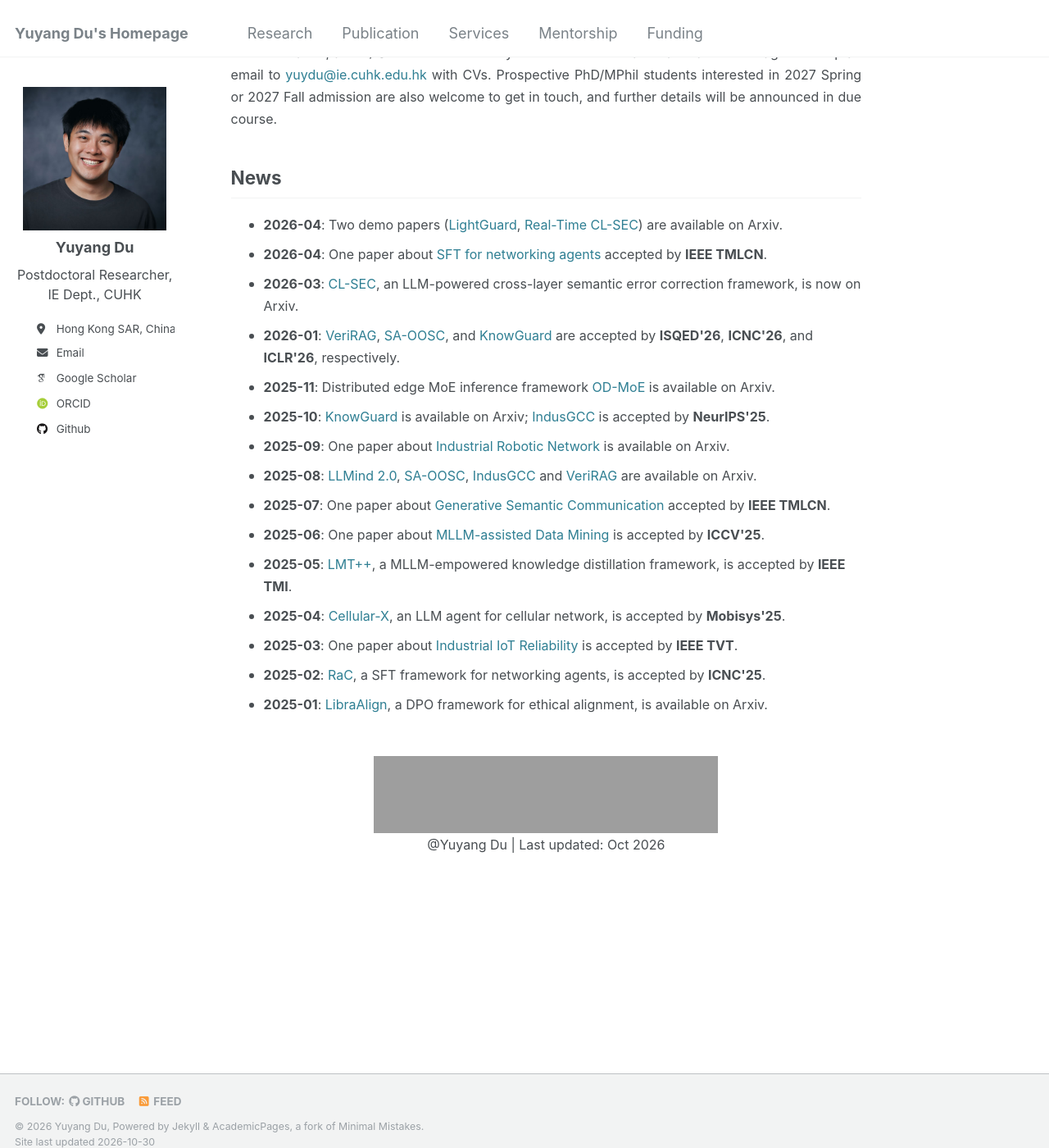
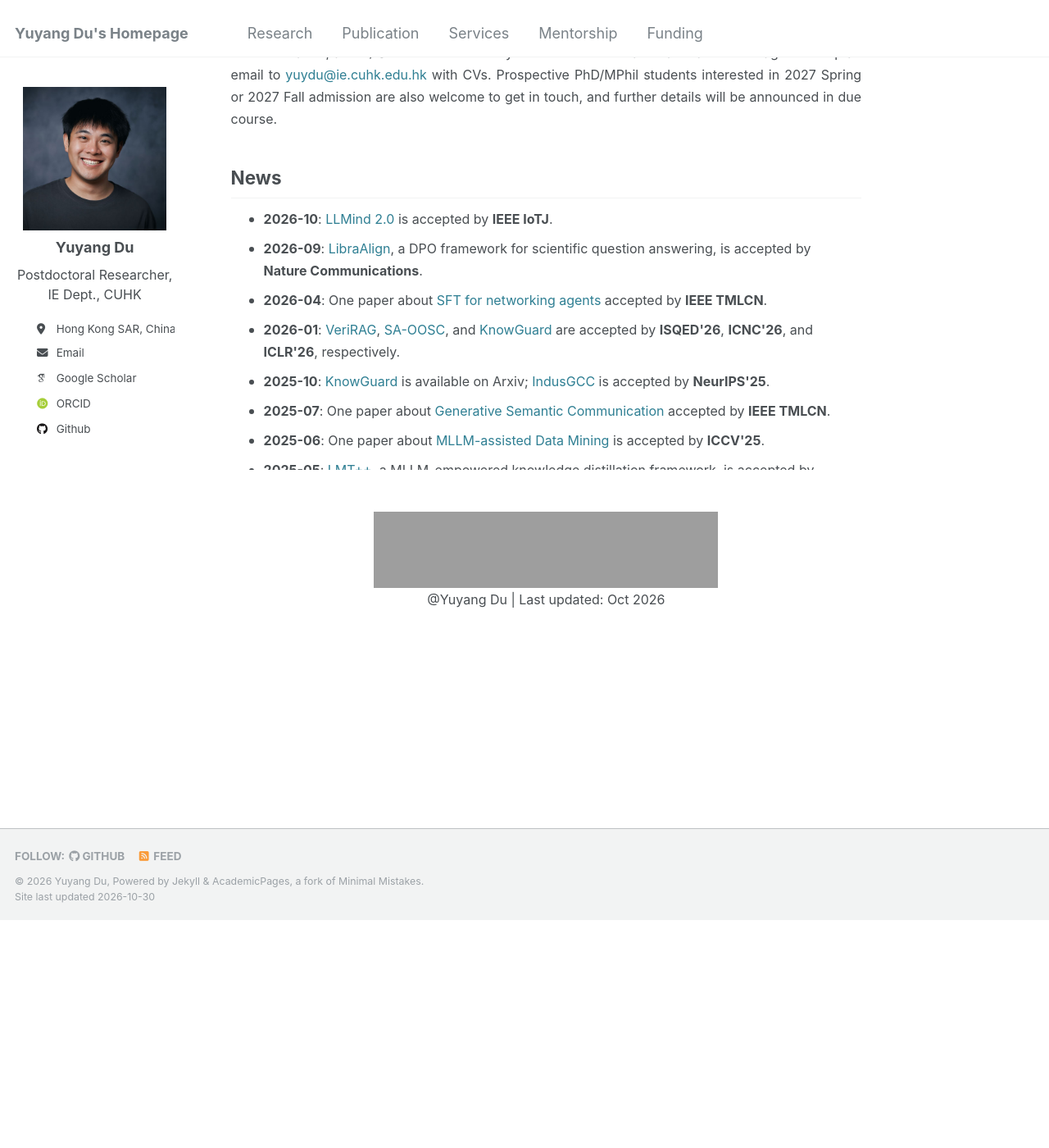
Before and after one commit to yuyangdu001/yuyangdu001.github.io, a Jekyll site: the page built from _pages/about.md, in a window 1280 px wide and 1400 px high, scrolled down 813 px. Shown: the whole window at 82% size. Built offline with Jekyll 4.4.1, drawn with Linux system fonts in a browser that asks for light colours; some web fonts are replaced; after the commit the page ends 1935 px from its top, so only the background shows below that; grey boxes are pictures that could not be loaded.

Commit message:
Update homepage news and add scrollable list

```diff
--- a/_pages/about.md
+++ b/_pages/about.md
@@ -11,6 +11,21 @@ redirect_from:
 a {
     text-decoration: none !important;
 }
+.news-window {
+    max-height: 320px;
+    overflow-y: auto;
+    overscroll-behavior-y: contain;
+    scrollbar-gutter: stable;
+    padding-right: 12px;
+}
+.news-window:focus-visible {
+    outline: 2px solid #52adc8;
+    outline-offset: 3px;
+}
+.news-window ul {
+    margin-top: 0;
+    margin-bottom: 0;
+}
 </style>
 
 <p style="text-align: justify;"><font size=3>I am a Postdoctoral Fellow in the Department of Information Engineering at <a href="https://www.cuhk.edu.hk/english/index.html">The Chinese University of Hong Kong</a> (CUHK). In 2025, I received my Ph.D. degree in Information Engineering from the same institution, where I was supervised by Prof. <a href="https://www.ie.cuhk.edu.hk/faculty/LIEW-Soung-Chang/">Soung Chang Liew</a>. In 2019, I received my bachelor's degree from the School of Electronics Engineering and Computer Science (EECS), <a href="https://www.pku.edu.cn/">Peking University</a> (PKU), under the supervision of Prof. <a href="https://ele.pku.edu.cn/dzxxen/info/1023/1115.htm">Yiming Lei</a>.</font></p>
@@ -23,23 +38,22 @@ a {
 
 <p style="text-align: justify;"><font size=3><b style="color: #ff0000;">*Openings!*</b> I will join the Department of Electrical and Computer Engineering at <a href="https://ece.hku.hk/">The University of Hong Kong</a> (HKU-ECE) as a Research Assistant Professor in 2027 Spring. Our team has multiple openings for postdocs, research assistants, and visiting students in the following directions: 1) AI-powered wireless networking, 2) cost-effective LLM serving at the edge, 3) generative semantic communication, and 4) SDR-driven URLLC systems. Interested candidates are encouraged to drop an email to <a href="mailto:yuydu@ie.cuhk.edu.hk">yuydu@ie.cuhk.edu.hk</a> with CVs. Prospective PhD/MPhil students interested in 2027 Spring or 2027 Fall admission are also welcome to get in touch, and further details will be announced in due course.</font></p>
 
-News <font size=3></font>
-------
-* <font size=3><b>2026-04</b>: Two demo papers (<a href="https://arxiv.org/abs/2604.01092">LightGuard</a>, <a href="https://arxiv.org/abs/2604.08419">Real-Time CL-SEC</a>) are available on Arxiv.</font>
-* <font size=3><b>2026-04</b>: One paper about <a href="https://ieeexplore.ieee.org/document/11474563/">SFT for networking agents</a> accepted by <b>IEEE TMLCN</b>.</font>
-* <font size=3><b>2026-03</b>: <a href="https://arxiv.org/abs/2603.26125">CL-SEC</a>, an LLM-powered cross-layer semantic error correction framework, is now on Arxiv.</font>
-* <font size=3><b>2026-01</b>: <a href="https://arxiv.org/abs/2507.15664"> VeriRAG</a>, <a href="https://arxiv.org/abs/2509.07436"> SA-OOSC</a>, and <a href="https://arxiv.org/abs/2509.24816">KnowGuard</a> are accepted by <b>ISQED'26</b>, <b>ICNC'26</b>, and <b>ICLR'26</b>, respectively.</font>
-* <font size=3><b>2025-11</b>: Distributed edge MoE inference framework <a href="https://arxiv.org/abs/2512.03927">OD-MoE</a> is available on Arxiv.</font>
-* <font size=3><b>2025-10</b>: <a href="https://arxiv.org/abs/2509.24816">KnowGuard</a> is available on Arxiv; <a href="https://arxiv.org/abs/2509.01199"> IndusGCC</a> is accepted by <b>NeurIPS'25</b>.</font>
-* <font size=3><b>2025-09</b>: One paper about <a href="https://arxiv.org/abs/2509.06119">Industrial Robotic Network</a> is available on Arxiv.</font>
-* <font size=3><b>2025-08</b>: <a href="https://arxiv.org/abs/2508.13920"> LLMind 2.0</a>, <a href="https://arxiv.org/abs/2509.07436"> SA-OOSC</a>, <a href="https://arxiv.org/abs/2509.01199"> IndusGCC</a> and <a href="https://arxiv.org/abs/2507.15664"> VeriRAG</a> are available on Arxiv.</font>
-* <font size=3><b>2025-07</b>: One paper about <a href="https://ieeexplore.ieee.org/document/11113346/">Generative Semantic Communication</a> accepted by <b>IEEE TMLCN</b>.</font>
-* <font size=3><b>2025-06</b>: One paper about <a href="https://openreview.net/forum?id=H57HtksYpC">MLLM-assisted Data Mining</a> is accepted by <b>ICCV'25</b>.</font>
-* <font size=3><b>2025-05</b>: <a href="https://ieeexplore.ieee.org/document/11045720">LMT++</a>, a MLLM-empowered knowledge distillation framework, is accepted by <b>IEEE TMI</b>.</font>
-* <font size=3><b>2025-04</b>: <a href="https://arxiv.org/abs/2504.13190">Cellular-X</a>, an LLM agent for cellular network, is accepted by <b>Mobisys'25</b>.</font>
-* <font size=3><b>2025-03</b>: One paper about <a href="https://ieeexplore.ieee.org/document/10902223">Industrial IoT Reliability</a> is accepted by <b>IEEE TVT</b>.</font>
-* <font size=3><b>2025-02</b>: <a href="https://ieeexplore.ieee.org/abstract/document/10993716">RaC</a>, a SFT framework for networking agents, is accepted by <b>ICNC'25</b>.</font>
-* <font size=3><b>2025-01</b>: <a href="https://arxiv.org/abs/2501.13952">LibraAlign</a>, a DPO framework for ethical alignment, is available on Arxiv.</font>
+<h2 id="news-heading">News</h2>
+<div class="news-window" role="region" aria-labelledby="news-heading" tabindex="0">
+  <ul>
+    <li><font size=3><b>2026-10</b>: <a href="https://ieeexplore.ieee.org/abstract/document/11720365">LLMind 2.0</a> is accepted by <b>IEEE IoTJ</b>.</font></li>
+    <li><font size=3><b>2026-09</b>: <a href="https://arxiv.org/abs/2501.13952">LibraAlign</a>, a DPO framework for scientific question answering, is accepted by <b>Nature Communications</b>.</font></li>
+    <li><font size=3><b>2026-04</b>: One paper about <a href="https://ieeexplore.ieee.org/document/11474563/">SFT for networking agents</a> accepted by <b>IEEE TMLCN</b>.</font></li>
+    <li><font size=3><b>2026-01</b>: <a href="https://arxiv.org/abs/2507.15664"> VeriRAG</a>, <a href="https://arxiv.org/abs/2509.07436"> SA-OOSC</a>, and <a href="https://arxiv.org/abs/2509.24816">KnowGuard</a> are accepted by <b>ISQED'26</b>, <b>ICNC'26</b>, and <b>ICLR'26</b>, respectively.</font></li>
+    <li><font size=3><b>2025-10</b>: <a href="https://arxiv.org/abs/2509.24816">KnowGuard</a> is available on Arxiv; <a href="https://arxiv.org/abs/2509.01199"> IndusGCC</a> is accepted by <b>NeurIPS'25</b>.</font></li>
+    <li><font size=3><b>2025-07</b>: One paper about <a href="https://ieeexplore.ieee.org/document/11113346/">Generative Semantic Communication</a> accepted by <b>IEEE TMLCN</b>.</font></li>
+    <li><font size=3><b>2025-06</b>: One paper about <a href="https://openreview.net/forum?id=H57HtksYpC">MLLM-assisted Data Mining</a> is accepted by <b>ICCV'25</b>.</font></li>
+    <li><font size=3><b>2025-05</b>: <a href="https://ieeexplore.ieee.org/document/11045720">LMT++</a>, a MLLM-empowered knowledge distillation framework, is accepted by <b>IEEE TMI</b>.</font></li>
+    <li><font size=3><b>2025-04</b>: <a href="https://arxiv.org/abs/2504.13190">Cellular-X</a>, an LLM agent for cellular network, is accepted by <b>Mobisys'25</b>.</font></li>
+    <li><font size=3><b>2025-03</b>: One paper about <a href="https://ieeexplore.ieee.org/document/10902223">Industrial IoT Reliability</a> is accepted by <b>IEEE TVT</b>.</font></li>
+    <li><font size=3><b>2025-02</b>: <a href="https://ieeexplore.ieee.org/abstract/document/10993716">RaC</a>, a SFT framework for networking agents, is accepted by <b>ICNC'25</b>.</font></li>
+  </ul>
+</div>
 
 <p><center>
   <br>
```
